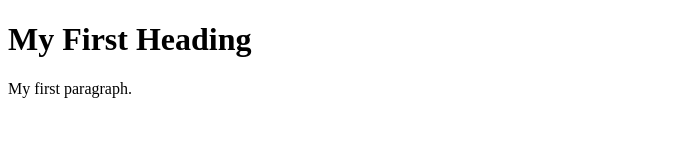
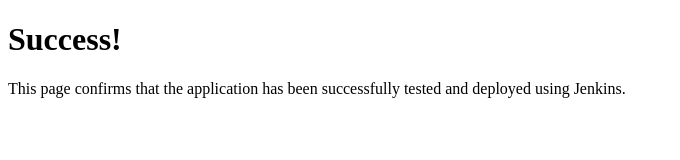
Before and after one commit to siddhahire/jenkinstest, a plain HTML site: page src/index.html in a window 1280 px wide. Shown: the whole page, without its empty margins (0-680 px from the left). Drawn offline with Linux system fonts and the light colour scheme.

Commit message:
Update index.html

```diff
--- a/src/index.html
+++ b/src/index.html
@@ -1,9 +1,12 @@
 <!DOCTYPE html>
-<html>
+<html lang="en">
+<head>
+    <meta charset="UTF-8">
+    <meta name="viewport" content="width=device-width, initial-scale=1.0">
+    <title>Success Page</title>
+</head>
 <body>
-
-<h1>My First Heading</h1>
-<p>My first paragraph.</p>
-
+    <h1>Success!</h1>
+    <p>This page confirms that the application has been successfully tested and deployed using Jenkins.</p>
 </body>
 </html>
```
